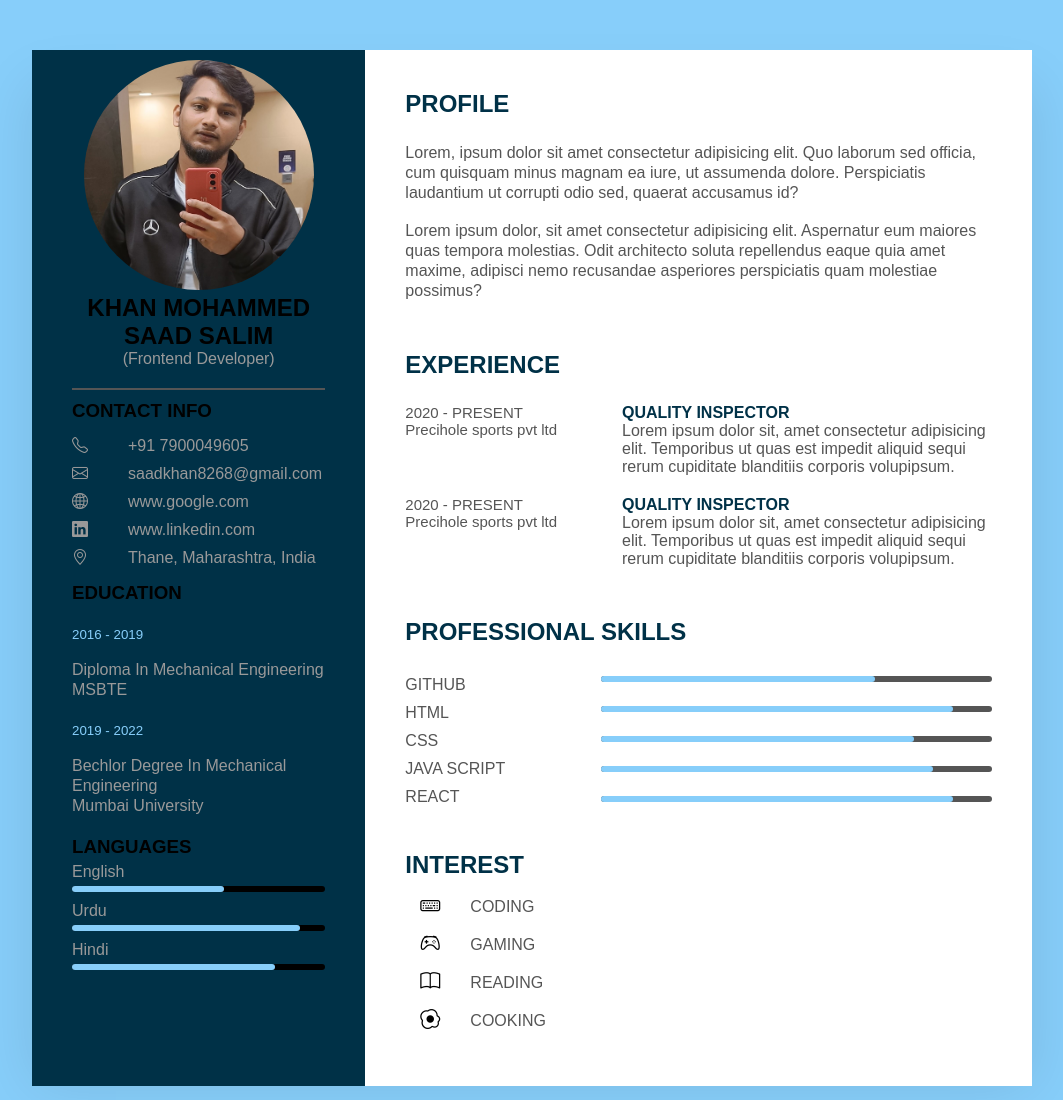
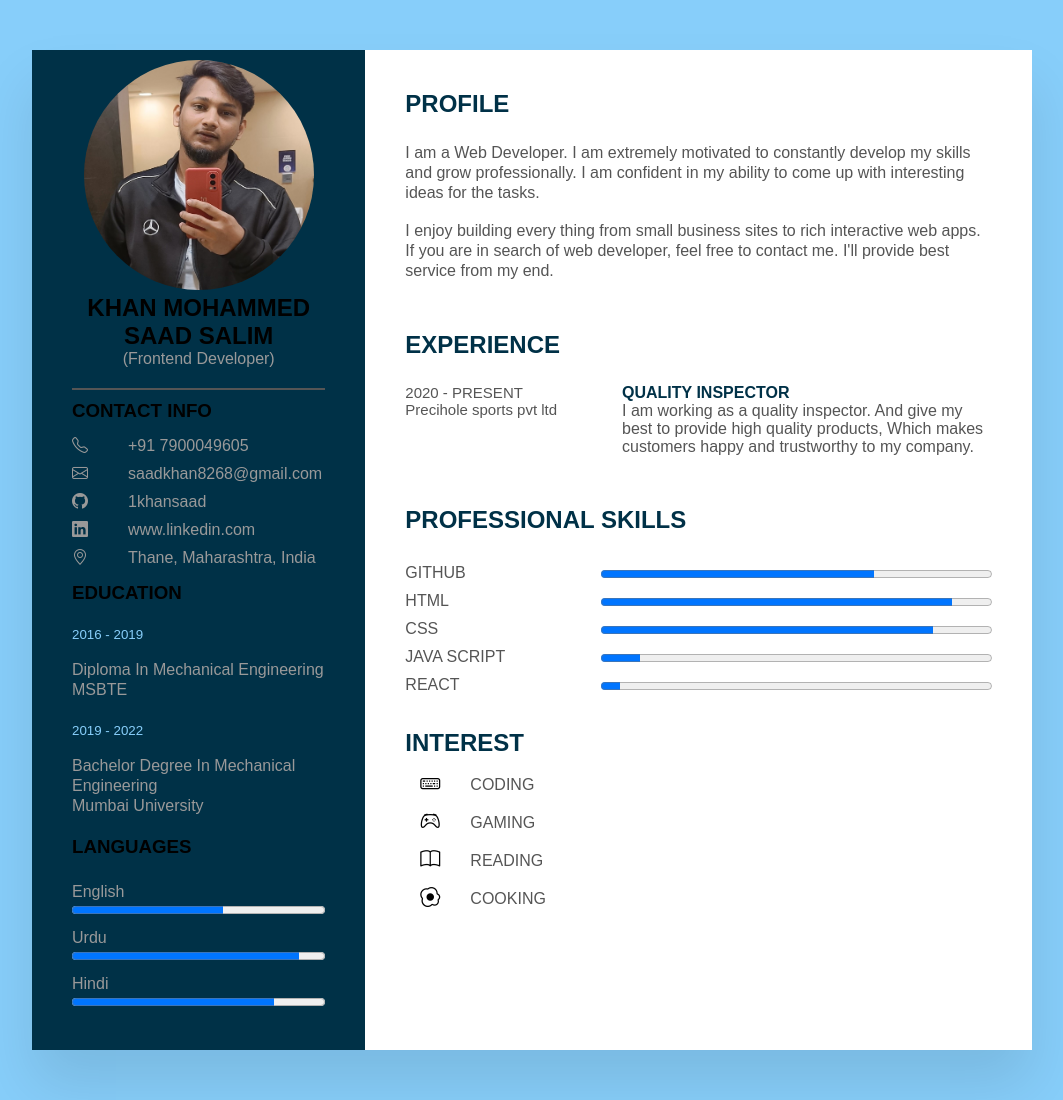
Before and after one commit to 1khansaad/08-Responsive-Resume-Project, a plain HTML site: page index.html in a window 1280 px wide. Shown: the whole page, without its empty margins (108-1171 px from the left). Drawn offline with nearby package versions, Linux system fonts and the light colour scheme.

Commit message:
added personal info

```diff
--- a/index.html
+++ b/index.html
@@ -22,16 +22,16 @@
                     <ul class="icon">
                         <li><i class="bi bi-telephone"></i></li>
                         <li><i class="bi bi-envelope"></i></li>
-                        <li><i class="bi bi-globe2"></i></li>
+                        <li><i class="bi bi-github"></i></li>
                         <li><i class="bi bi-linkedin"></i></li>
                         <li><i class="bi bi-geo-alt"></i></li>
                     </ul>
                     <ul>
                         <li>+91 7900049605</li>
                         <li>saadkhan8268@gmail.com</li>
-                        <li>www.google.com</li>
-                        <li>www.linkedin.com</li>
-                        <li>Thane,  Maharashtra, India</li>
+                        <a href="https://github.com/1khansaad"><li>1khansaad</li></a>
+                        <a href="https://www.linkedin.com/in/khan-saad-07624a222"><li>www.linkedin.com</li></a>
+                        <a href="https://www.google.com/maps/place/Rabodi,+Thane+West,+Thane,+Maharashtra+400601/@19.2057847,72.9827708,16z/data=!4m13!1m7!3m6!1s0x3be7b930d18eee7f:0xcdd493249a343264!2sRabodi,+Thane+West,+Thane,+Maharashtra+400601!3b1!8m2!3d19.2038388!4d72.9851782!3m4!1s0x3be7b930d18eee7f:0xcdd493249a343264!8m2!3d19.2038388!4d72.9851782"><li>Thane,  Maharashtra, India</li></a>
                     </ul>
                 </div>
             </div>
@@ -44,7 +44,7 @@
                 </div>
                 <div class="clg">
                     <span><small>2019 - 2022</small></span>
-                    <p>Bechlor Degree In Mechanical Engineering</p>
+                    <p>Bachelor Degree In Mechanical Engineering</p>
                     <p>Mumbai University</p>
                 </div>
             </div>
@@ -53,25 +53,31 @@
                 <ul>
                     <li>
                         <span class="text">English</span>
-                        <span class="percent">
+                        <br>
+                        <progress id="file" value="60" max="100"> 60% </progress>
+                        <!-- <span class="percent">
                             <div class="sixty"></div>
-                        </span>
+                        </span> -->
                     </li>
                 </ul>
                 <ul>
                     <li>
                         <span class="text">Urdu</span>
-                        <span class="percent">
+                        <br>
+                        <progress id="file" value="90" max="100"> 90% </progress>
+                        <!-- <span class="percent">
                             <div class="ninety"></div>
-                        </span>
+                        </span> -->
                     </li>
                 </ul>
                 <ul>
                     <li>
                         <span class="text">Hindi</span>
-                        <span class="percent">
+                        <br>
+                        <progress id="file" value="80" max="100"> 80% </progress>
+                        <!-- <span class="percent">
                             <div class="eighty"></div>
-                        </span>
+                        </span> -->
                     </li>
                 </ul>
             </div>
@@ -80,9 +86,13 @@
         <div class="side-two">
             <div class="profile-bx">
                 <h2>PROFILE</h2>
-                <p>Lorem, ipsum dolor sit amet consectetur adipisicing elit. Quo laborum sed officia, cum quisquam minus magnam ea iure, ut assumenda dolore. Perspiciatis laudantium ut corrupti odio sed, quaerat accusamus id?</p>
+                <p>I am a Web Developer. I am extremely
+                    motivated to constantly develop my
+                    skills and grow professionally. I am
+                    confident in my ability to come up with
+                    interesting ideas for the tasks.</p>
                 <br>
-                <p>Lorem ipsum dolor, sit amet consectetur adipisicing elit. Aspernatur eum maiores quas tempora molestias. Odit architecto soluta repellendus eaque quia amet maxime, adipisci nemo recusandae asperiores perspiciatis quam molestiae possimus?</p>
+                <p>I enjoy building every thing from small business sites to rich interactive web apps. If you are in search of web developer, feel free to contact me. I'll provide best service from my end.</p>
             </div>
             <div class="experience-bx">
                 <h2>EXPERIENCE</h2>
@@ -93,17 +103,7 @@
                     </div>
                     <div class="designation">
                         <h4>QUALITY INSPECTOR</h4>
-                        <P>Lorem ipsum dolor sit, amet consectetur adipisicing elit. Temporibus ut quas est impedit aliquid sequi rerum cupiditate blanditiis corporis volupipsum.</P>
-                    </div>
-                </div>
-                <div class="exp-bx">
-                    <div class="comp-detail">
-                        <p>2020 - PRESENT</p>
-                        <P>Precihole sports pvt ltd</P>
-                    </div>
-                    <div class="designation">
-                        <h4>QUALITY INSPECTOR</h4>
-                        <P>Lorem ipsum dolor sit, amet consectetur adipisicing elit. Temporibus ut quas est impedit aliquid sequi rerum cupiditate blanditiis corporis volupipsum.</P>
+                        <P>I am working as a quality inspector. And give my best to provide high quality products, Which makes customers happy and trustworthy to my company.</P>
                     </div>
                 </div>
             </div>
@@ -117,7 +117,14 @@
                         <span>JAVA SCRIPT</span>
                         <span>REACT</span>
                     </div>
-                    <div class="bar">
+                    <div class="progress">
+                        <progress id="file" value="70" max="100"> 70% </progress>
+                        <progress id="file" value="90" max="100"> 90% </progress>
+                        <progress id="file" value="85" max="100"> 85% </progress>
+                        <progress id="file" value="10" max="100"> 10% </progress>
+                        <progress id="file" value="5" max="100"> 5% </progress>
+                    </div>
+                    <!-- <div class="bar">
                         <span></span>
                         <span></span>
                         <span></span>
@@ -130,7 +137,7 @@
                             <span class="eighty"></span>
                             <span class="ninetyy"></span>
                         </div>
-                    </div>
+                    </div> -->
                 </div>
             </div>
             <div class="interest">
--- a/style.css
+++ b/style.css
@@ -105,6 +105,15 @@ li {
 
   background: #000;
 }
+.languages h3 {
+  margin-bottom: 20px;
+}
+.languages span {
+  margin-bottom: 15px;
+}
+.languages progress {
+  width: 100%;
+}
 .sixty {
   width: 60%;
   height: 6px;
@@ -168,6 +177,20 @@ li {
   margin: 50px 0 20px;
 
   color: #003147;
+}
+a {
+  text-decoration: none;
+}
+a:hover {
+  text-decoration: underline;
+  color: blue;
+}
+.progress progress {
+  display: block;
+
+  margin-top: 12px;
+
+  width: 100%;
 }
 .types span {
   display: block;
```
